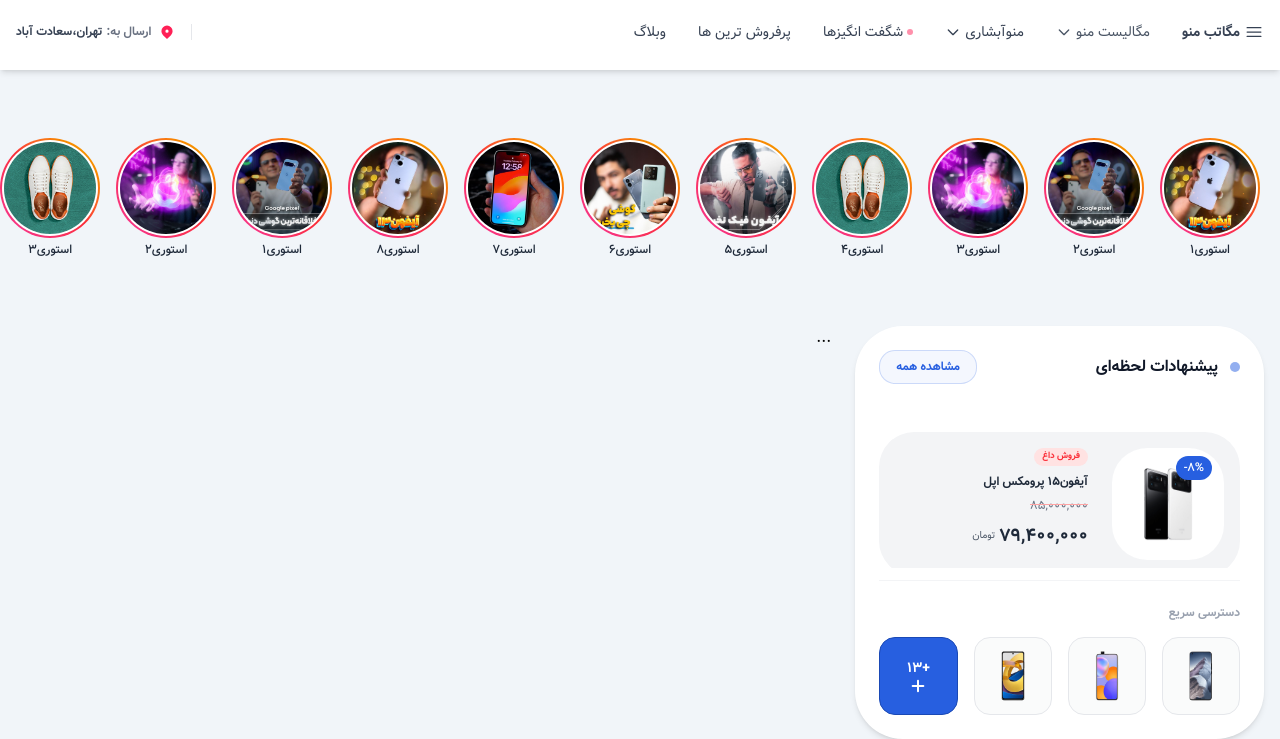
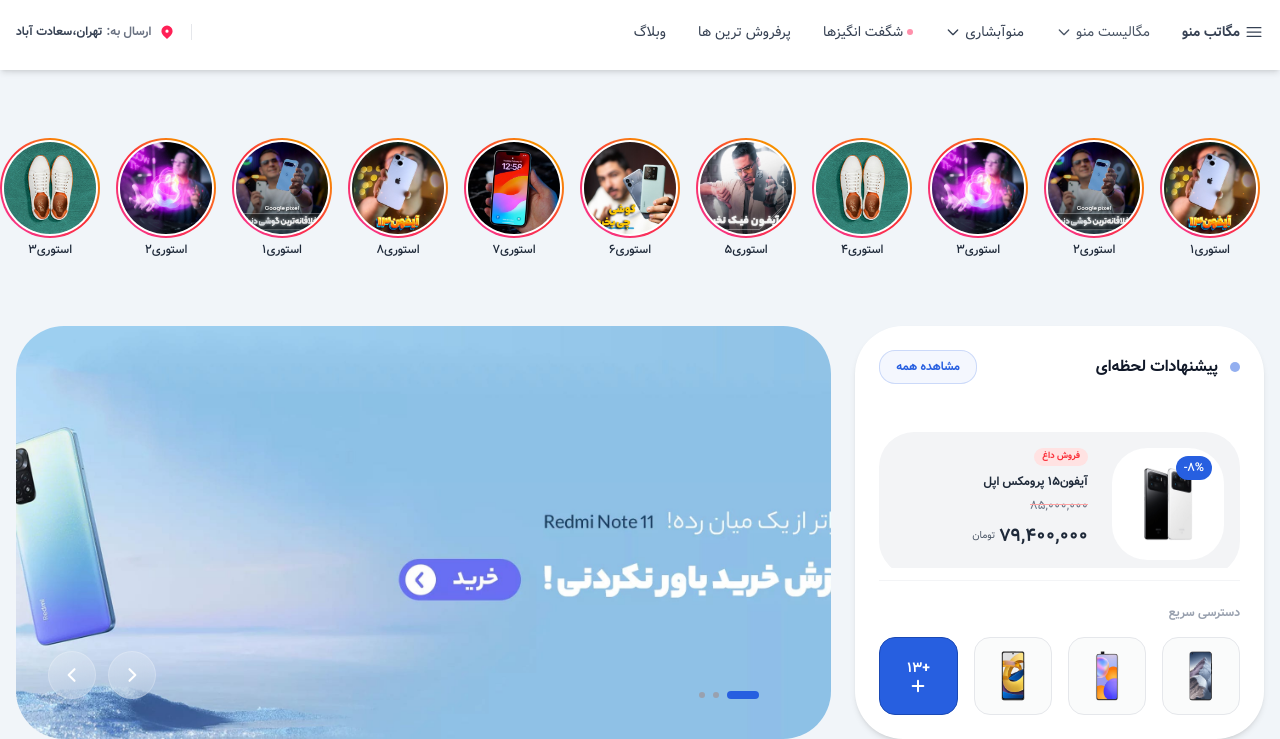
Before and after one commit to vahidr1996/vanilla-js-ecommerce, a website built with Vite: page index.html in a window 1280 px wide. Shown: the part 115-854 px from the top of the page. Built offline with nearby package versions, Linux system fonts and the light colour scheme.

Commit message:
feat: add main slider UI, navigation buttons and pagination dots

```diff
--- a/index.html
+++ b/index.html
@@ -609,7 +609,69 @@
         </div>
 
         <!-- Main Slider (Left Side) -->
-        <div class="w-2/3">...</div>
+        <div class="relative w-2/3 rounded-[3rem] overflow-hidden">
+          <img
+            class="w-full h-full object-cover"
+            src="src/assets/images/slide3-1.jpg"
+            alt="اسلاید۱"
+          />
+          <div class="absolute bottom-10 left-8 flex items-center gap-3 z-10">
+            <button
+              class="bg-white/20 text-white backdrop-blur-md flex items-center justify-center w-12 h-12 rounded-full border border-white/20 cursor-pointer hover:bg-white hover:text-primary transition-colors duration-300"
+              aria-label="اسلاید بعدی"
+            >
+              <svg
+                class="w-5 h-5"
+                fill="none"
+                stroke="currentColor"
+                viewBox="0 0 24 24"
+              >
+                <path
+                  stroke-linecap="round"
+                  stroke-linejoin="round"
+                  stroke-width="2.5"
+                  d="M9 5l7 7-7 7"
+                ></path>
+              </svg>
+            </button>
+            <button
+              class="bg-white/20 text-white backdrop-blur-md flex items-center justify-center w-12 h-12 rounded-full border border-white/20 cursor-pointer hover:bg-white hover:text-primary transition-colors duration-300"
+              aria-label="اسلاید قبلی"
+            >
+              <svg
+                class="w-5 h-5 rotate-180"
+                fill="none"
+                stroke="currentColor"
+                viewBox="0 0 24 24"
+              >
+                <path
+                  stroke-linecap="round"
+                  stroke-linejoin="round"
+                  stroke-width="2.5"
+                  d="M9 5l7 7-7 7"
+                ></path>
+              </svg>
+            </button>
+          </div>
+          <div class="absolute bottom-10 right-18 flex items-center gap-2 z-10">
+            <button
+              type="button"
+              class="w-8 h-2 rounded-full bg-primary cursor-pointer"
+              aria-label="اسلاید۱"
+              aria-current="true"
+            ></button>
+            <button
+              type="button"
+              class="w-1.5 h-1.5 rounded-full bg-gray-400 cursor-pointer"
+              aria-label="اسلاید۲"
+            ></button>
+            <button
+              type="button"
+              class="w-1.5 h-1.5 rounded-full bg-gray-400 cursor-pointer"
+              aria-label="اسلاید۳"
+            ></button>
+          </div>
+        </div>
       </section>
     </main>
 
```
Also changed, not shown: src/assets/images/slide3-1.jpg (added).
